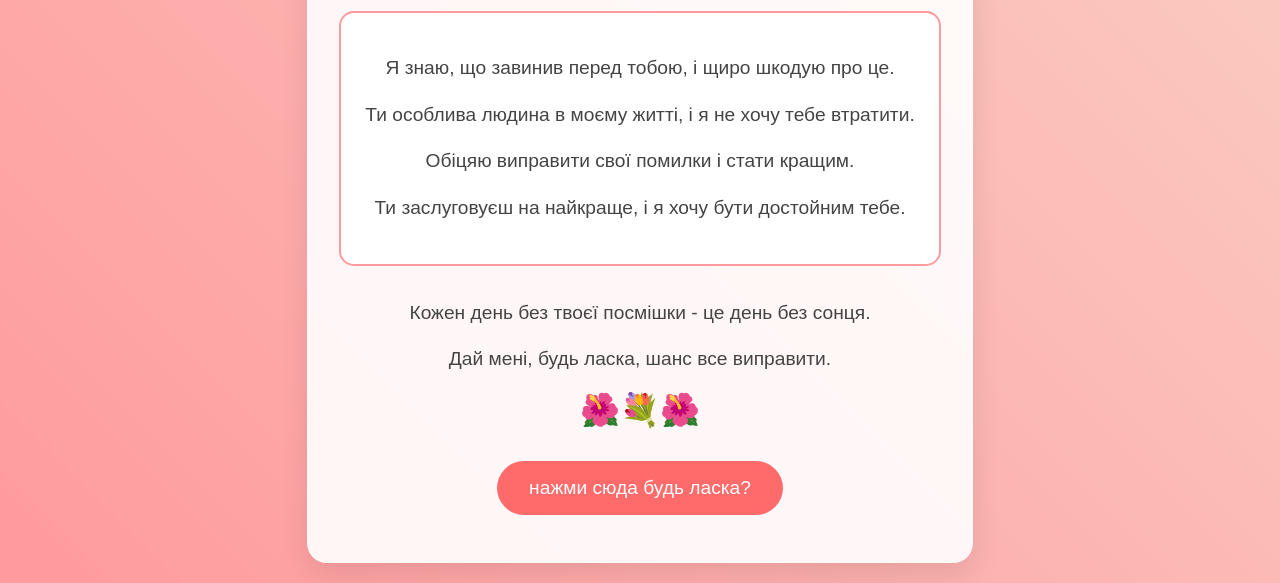
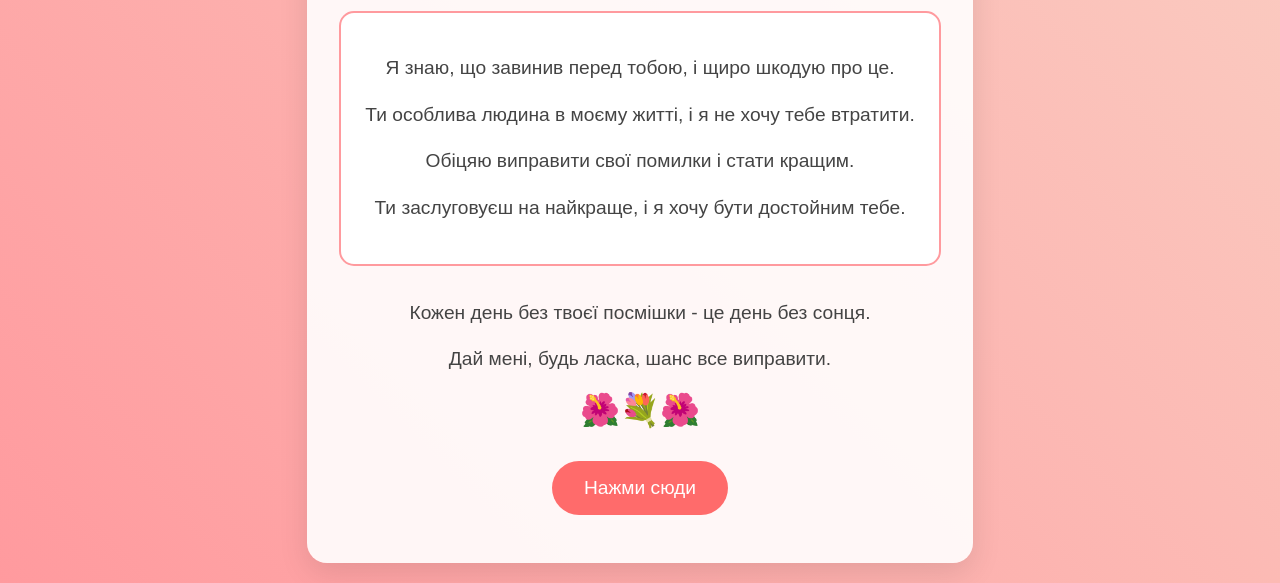
Before and after one commit to finder991/finder991.github.io, a plain HTML site: page index.html in a window 1280 px wide. Shown: the part 317-900 px from the top of the page. Drawn offline with Linux system fonts and the light colour scheme.

Commit message:
Update index.html

```diff
--- a/index.html
+++ b/index.html
@@ -119,7 +119,7 @@
         <div class="flowers">🌺💐🌺</div>
 
         <button>
-            нажми сюда будь ласка?
+            Нажми сюди
         </button>
     </div>
 
```
